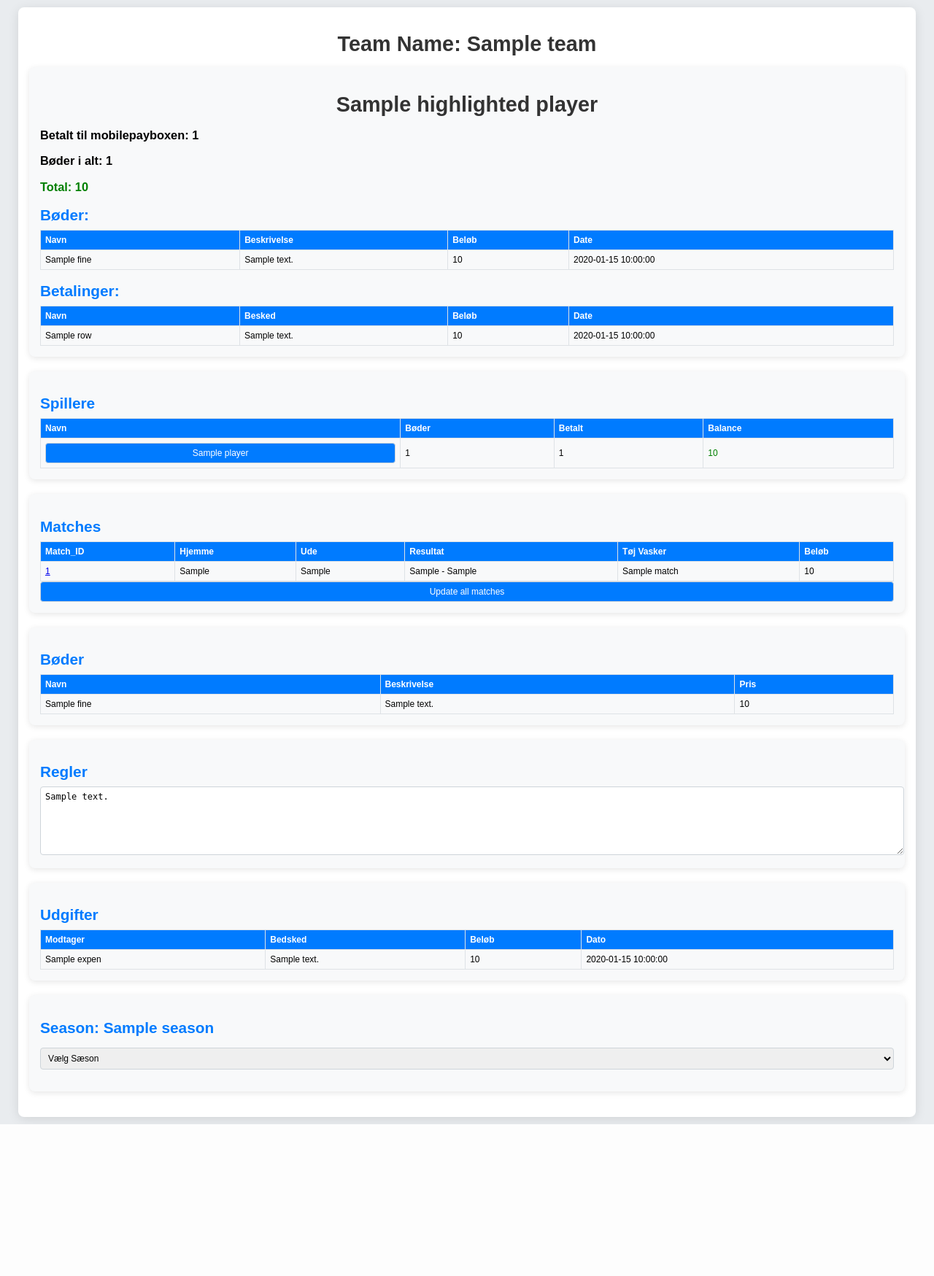
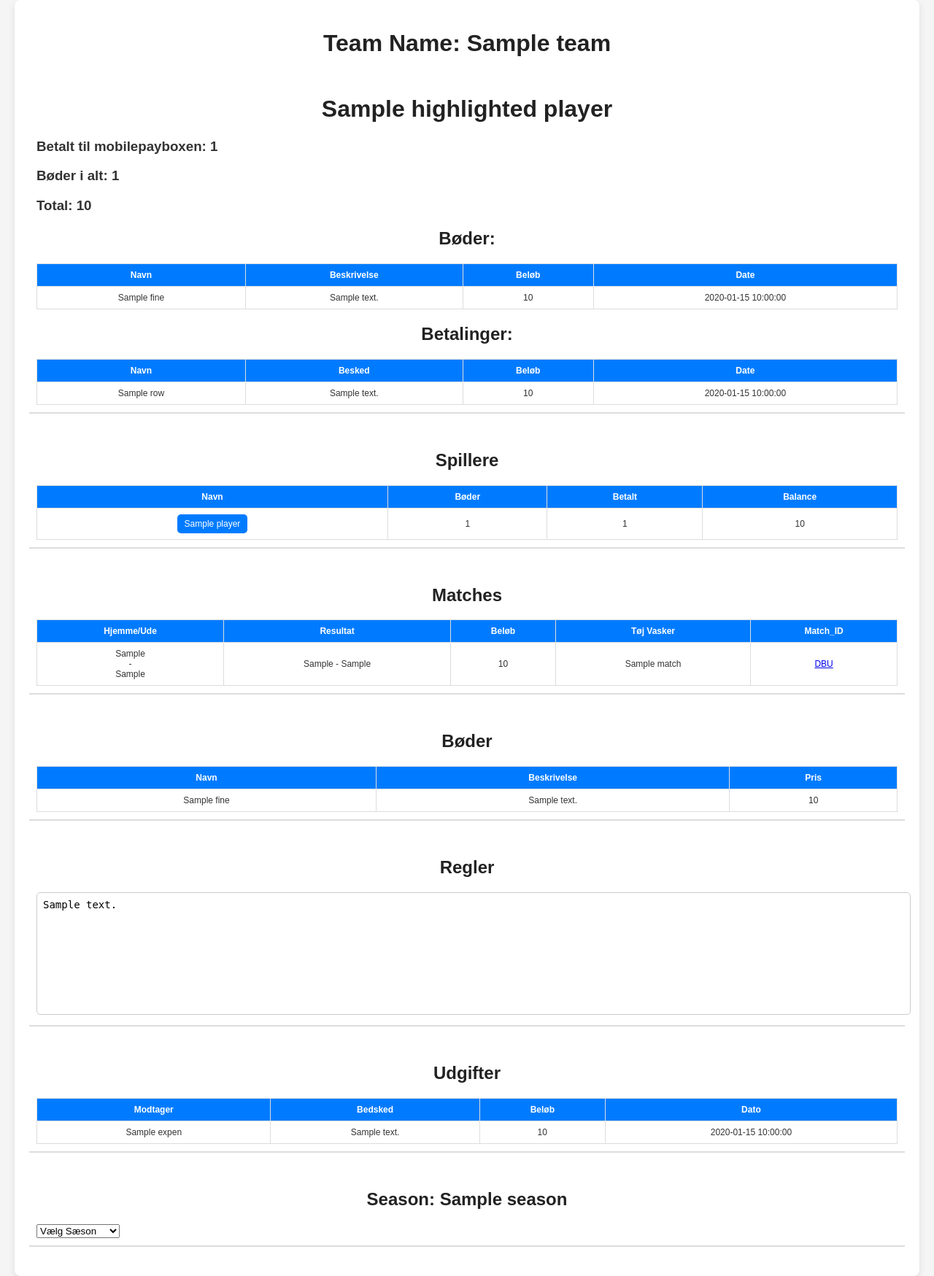
Before and after one commit to MadsRantzau49/OEB_WEBSITE, a Flask app: template templates/team.html in a window 1280 px wide. Shown: the whole page at 73% size. Before the commit the page ends 1541 px from the top, so only its background shows below. Run offline with Flask 3, Linux system fonts and the light colour scheme; the template is opened without the code that fills it: most values are stand-ins (such as "Sample title", 1, 10 or a date in 2020).

Commit message:
style working, next stop PWA

```diff
--- a/Repositories/TeamDB.py
+++ b/Repositories/TeamDB.py
@@ -39,3 +39,7 @@ class TeamDB:
         self.db_session.merge(team)
         self.db_session.commit()
         return team
+
+    @session_handler
+    def get_team_by_name(self, team_name):
+        return self.db_session.query(Team).filter(Team.team_name == team_name).first()
--- a/service/FinanceService.py
+++ b/service/FinanceService.py
@@ -121,8 +121,8 @@ class FinanceService:
                     continue
 
                 if transaction_type == "Pay out":
-
-                    row = MobilePay_Row(name=name, message=message, amount=amount, date=date)
+                    date_shorted = pd.to_datetime(date).strftime("%Y-%m-%d")
+                    row = MobilePay_Row(name=name, message=message, amount=amount, date=date_shorted)
                     mobilepay_rows.append(row)
             return mobilepay_rows
         except Exception as e:
--- a/service/TeamService.py
+++ b/service/TeamService.py
@@ -111,3 +111,7 @@ class TeamService:
         team.introduction_text = introduction_text
 
         return self.team_DB.edit_team(team)
+
+
+    def get_team_by_name(self, team_name):
+        return self.team_DB.get_team_by_name(team_name)
--- a/static/styles/team.css
+++ b/static/styles/team.css
@@ -1,252 +1,122 @@
-/* General Styles */
+/* Global Styles */
 body {
-    font-family: 'Arial', sans-serif;
+    font-family: Arial, sans-serif;
     margin: 0;
     padding: 0;
-    background-color: #e9ecef;
-    font-size: 14px; /* Smaller text */
+    background-color: #f5f5f5;
+    color: #333;
 }
 
 .container {
-    width: 95%;
     max-width: 1200px;
-    margin: 10px auto;
-    background: white;
-    padding: 15px; /* Reduce padding */
+    margin: auto;
+    padding: 20px;
+    background: #fff;
+    box-shadow: 0px 4px 10px rgba(0, 0, 0, 0.1);
     border-radius: 8px;
-    box-shadow: 0 3px 15px rgba(0, 0, 0, 0.1);
-    transition: transform 0.3s;
+    overflow-x: auto;
 }
 
-.container:hover {
-    transform: translateY(-3px);
-}
-
-h1 {
+h1, h2 {
+    color: #222;
     text-align: center;
-    color: #333;
-    font-size: 1.8rem; /* Smaller */
-    margin-bottom: 15px;
-}
-
-h2 {
-    color: #007bff;
-    font-size: 1.3rem; /* Smaller */
-    margin-bottom: 8px;
-}
-
-/* Sections */
-.divider-container {
-    display: flex;
-    flex-wrap: wrap;
-    gap: 15px;
-    justify-content: space-between;
-    margin: 15px 0;
 }
 
 .divider {
-    flex: 1;
-    min-width: 260px;
-    padding: 15px; /* Smaller */
-    background: #f8f9fa;
-    border-radius: 8px;
-    box-shadow: 0 2px 8px rgba(0, 0, 0, 0.1);
-    margin-bottom: 20px;
+    margin: 20px 0;
+    padding: 10px;
+    border-bottom: 2px solid #ddd;
 }
 
-/* Tables */
+/* Table Styling */
+.table-container {
+    width: 100%;
+    overflow-x: auto;
+}
+
 table {
     width: 100%;
     border-collapse: collapse;
-    font-size: 12px; /* Smaller text */
-    overflow-x: auto;
+    display: table;
+    table-layout: auto;
 }
 
-th, td {
-    padding: 6px; /* Reduce padding */
-    border: 1px solid #dee2e6;
-    text-align: left;
-    white-space: normal; /* Allow wrapping */
-    word-break: break-word; /* Break long words */
+table th, table td {
+    padding: 8px;
+    text-align: center;
+    border: 1px solid #ddd;
+    word-wrap: break-word;
+    min-width: 20px;
+    max-width: 100px;
+    font-size: 12px;
+    overflow: hidden;
+    text-overflow: ellipsis;
+    white-space: normal;
 }
 
 th {
     background-color: #007bff;
     color: white;
+    font-weight: bold;
 }
 
-tr:nth-child(even) {
-    background-color: #f2f2f2;
+tbody tr:nth-child(even) {
+    background-color: #f9f9f9;
 }
 
-tr:hover {
-    background-color: #d6e9f9;
+/* Button Styling */
+input[type="submit"] {
+    background-color: #007bff;
+    color: white;
+    border: none;
+    padding: 6px 10px;
+    cursor: pointer;
+    font-size: 12px;
+    border-radius: 5px;
+    transition: background 0.3s ease-in-out;
+    white-space: nowrap;
+    overflow: hidden;
+    text-overflow: ellipsis;
+    max-width: 120px;
 }
 
-/* Forms */
-form {
-    margin: 15px 0;
-    display: flex;
-    flex-direction: column;
-    gap: 8px;
-}
-
-input[type="text"],
-input[type="submit"],
-select,
-textarea {
-    padding: 6px; /* Reduce padding */
-    border: 1px solid #ced4da;
-    border-radius: 4px;
-    transition: border-color 0.3s;
-    font-size: 12px; /* Smaller */
-    width: 100%;
-}
-
-input[type="text"]:focus,
-textarea:focus,
-select:focus {
-    border-color: #007bff;
-    outline: none;
-}
-
-/* Buttons */
-input[type="submit"],
-button {
-    background-color: #007bff;
-    color: white;
-    cursor: pointer;
-    font-size: 12px; /* Smaller */
-    padding: 6px 10px; /* Compact */
-    border-radius: 4px;
-    white-space: nowrap; /* Prevent breaking */
-    min-width: 80px; /* Ensure they stay readable */
-}
-
-input[type="submit"]:hover,
-button:hover {
+input[type="submit"]:hover {
     background-color: #0056b3;
 }
 
-/* Forms Container */
-.forms-container {
-    display: flex;
-    flex-wrap: wrap;
-    gap: 15px;
-    justify-content: space-between;
+/* Textarea Styling */
+textarea {
+    width: 100%;
+    height: 150px;
+    padding: 8px;
+    font-size: 14px;
+    border: 1px solid #ccc;
+    border-radius: 5px;
+    resize: none;
 }
 
-.form-section {
-    flex: 1;
-    min-width: 260px;
-}
-
-/* Match List */
-.match-list {
-    display: flex;
-    flex-direction: column;
-    gap: 8px;
-}
-
-.match-list li {
-    padding: 8px;
-    background: #d6e9f9;
-    border-radius: 5px;
-    transition: background-color 0.3s;
-    font-size: 12px;
-}
-
-.match-list li:hover {
-    background: #cce5ff;
-}
-
-/* Payment Status Colors */
-.overpaid {
-    color: green;
-}
-
-.perfectpaid {
-    color: black;
-}
-
-.underpaid {
-    color: red;
-}
-
-/* TEXTAREA Mobile Fix */
-textarea {
-    width: 100%;
-    min-height: 80px;
-    resize: vertical;
-    font-size: 12px; /* Smaller text */
-}
-
-/* RESPONSIVE DESIGN */
+/* Responsive Adjustments */
 @media screen and (max-width: 768px) {
-    body {
-        font-size: 12px;
-    }
-
     .container {
-        width: 98%;
         padding: 10px;
     }
 
-    h1 {
-        font-size: 1.5rem;
-    }
-
-    h2 {
-        font-size: 1.2rem;
-    }
-
-    .divider {
-        padding: 10px;
+    .table-container {
+        overflow-x: auto;
     }
 
     table {
-        font-size: 11px;
+        display: block;
+        overflow-x: auto;
+        width: 100%;
     }
 
     th, td {
-        padding: 4px;
-    }
-
-    input[type="submit"],
-    button {
-        font-size: 10px;
-        padding: 5px 8px;
-    }
-
-    input, select, textarea {
-        font-size: 11px;
-        padding: 5px;
-    }
-}
-
-@media screen and (max-width: 480px) {
-    h1 {
-        font-size: 1.3rem;
-    }
-
-    h2 {
-        font-size: 1.1rem;
-    }
-
-    .divider {
-        padding: 8px;
-    }
-
-    input[type="submit"] {
-        font-size: 10px;
-        padding: 5px 8px;
-    }
-
-    form {
-        flex-direction: column;
+        white-space: nowrap;
+        min-width: 150px;
     }
 
     textarea {
-        min-height: 60px; /* Even smaller for mobile */
+        height: 120px;
     }
 }
--- a/templates/index.html
+++ b/templates/index.html
@@ -16,9 +16,9 @@
     {% endif %}
     <button onclick="window.location.href='/admin_index';">Admin</button>
     <h2>Vælg Hold</h2>
-    <form action="/select_team" method="POST">
-        <label for="team_username">Hold Brugernavn:</label>
-        <input type="text" id="team_username" name="team_username" required><br><br>
+    <form action="/see_team_as_user" method="POST">
+        <label for="team_name">Hold Brugernavn:</label>
+        <input type="text" name="team_name" required><br><br>
 
         <button type="submit">Rediger Hold</button>
     </form>
--- a/templates/team.html
+++ b/templates/team.html
@@ -38,7 +38,7 @@
                             <th>Beløb</th>
                             <th>Date</th>
                             {% if is_admin %}
-                                <th>Slet bøde</th>
+                                <th>Slet</th>
                             {% endif %}
                         </tr>
                     </thead>
@@ -57,7 +57,7 @@
                                             <input type="hidden" name="season_id" value="{{ team_data.season.id }}">
                                             <input type="hidden" name="player_id" value="{{ highlighted_player.id }}">
                                             <input type="hidden" name="is_admin" value="{{ is_admin }}">
-                                            <input type="submit" value="Delete Fine">
+                                            <input type="submit" value="x">
                                         </form>
                                     </td>
                                 {% endif %}
@@ -209,25 +209,28 @@
             <table>
                 <thead>
                     <tr>
-                        <th>Match_ID</th>
-                        <th>Hjemme</th>
-                        <th>Ude</th>
+                        <th>Hjemme/Ude</th>
                         <th>Resultat</th>
+                        <th>Beløb</th>
                         <th>Tøj Vasker</th>
-                        <th>Beløb</th>
                         {% if is_admin %}
                             <th>Ændre vasker</th>
-                            <th>Opdater kamp</th>
+                            <th>Opdater</th>
                         {% endif %}
+                        <th>Match_ID</th>
                     </tr>
                 </thead>
                 <tbody>
                 {% for match in team_data.matches %}
                     <tr>
-                        <td><a href="https://www.dbu.dk/resultater/kamp/{{ match.match_url_id }}/kampinfo" target="_blank">{{ match.match_url_id }}</a></td>
                         {% if match.home_club %}
-                            <td>{{ match.home_club if match.home_club is not none else '' }}</td>
-                            <td>{{ match.away_club if match.away_club is not none else '' }}</td>
+                            <td>
+                                {% if match.home_club is not none and match.away_club is not none %}
+                                    {{match.home_club}}
+                                    <br>-<br>
+                                    {{match.away_club}}
+                                {% endif %}
+                            </td>
                             <td>
                                 {{ match.home_scored if match.home_scored is not none else '' }} -
                                 {{ match.away_scored if match.away_scored is not none else '' }}
@@ -236,8 +239,8 @@
                             <td colspan="3">Kamp data ikke opdateret endnu, kontakt bødekasseformand for at opdatere
                             </td>
                         {% endif %}
+                        <td>{{match.fine_amount}}</td>
                         <td>{{match.clothes_washer_name}}</td>
-                        <td>{{match.fine_amount}}</td>
                         {% if is_admin %}
                             <td>
                                 <form action="/change_clothes_washer" method="POST">
@@ -260,10 +263,11 @@
                                 <form action="/update_match_information" method="POST" style="display:inline;">
                                     <input type="hidden" name="season_id" value="{{ team_data.season.id }}">
                                     <input type="hidden" name="match_id" value="{{ match.id }}">
-                                    <input type="submit" value="Opdater Kamp">
+                                    <input type="submit" value="Opdater">
                                 </form>
                           </td>
                         {% endif %}
+                        <td><a href="https://www.dbu.dk/resultater/kamp/{{ match.match_url_id }}/kampinfo" target="_blank">DBU</a></td>
                     </tr>
                 {% else %}
                 <tr>
@@ -273,10 +277,12 @@
 
                 </tbody>
             </table>
-            <form action="/update_all_season_matches_information/user" method="POST" style="display:inline;">
-                <input type="hidden" name="season_id" value="{{ team_data.season.id }}">
-                <input type="submit" value="Update all matches">
-            </form>
+            {% if is_admin %}
+                <form action="/update_all_season_matches_information/user" method="POST" style="display:inline;">
+                    <input type="hidden" name="season_id" value="{{ team_data.season.id }}">
+                    <input type="submit" value="Update all matches">
+                </form>
+            {% endif %}
         </div>
 
 
```
Also changed, not shown: controllers/TeamController.py (+37 -4 lines).
